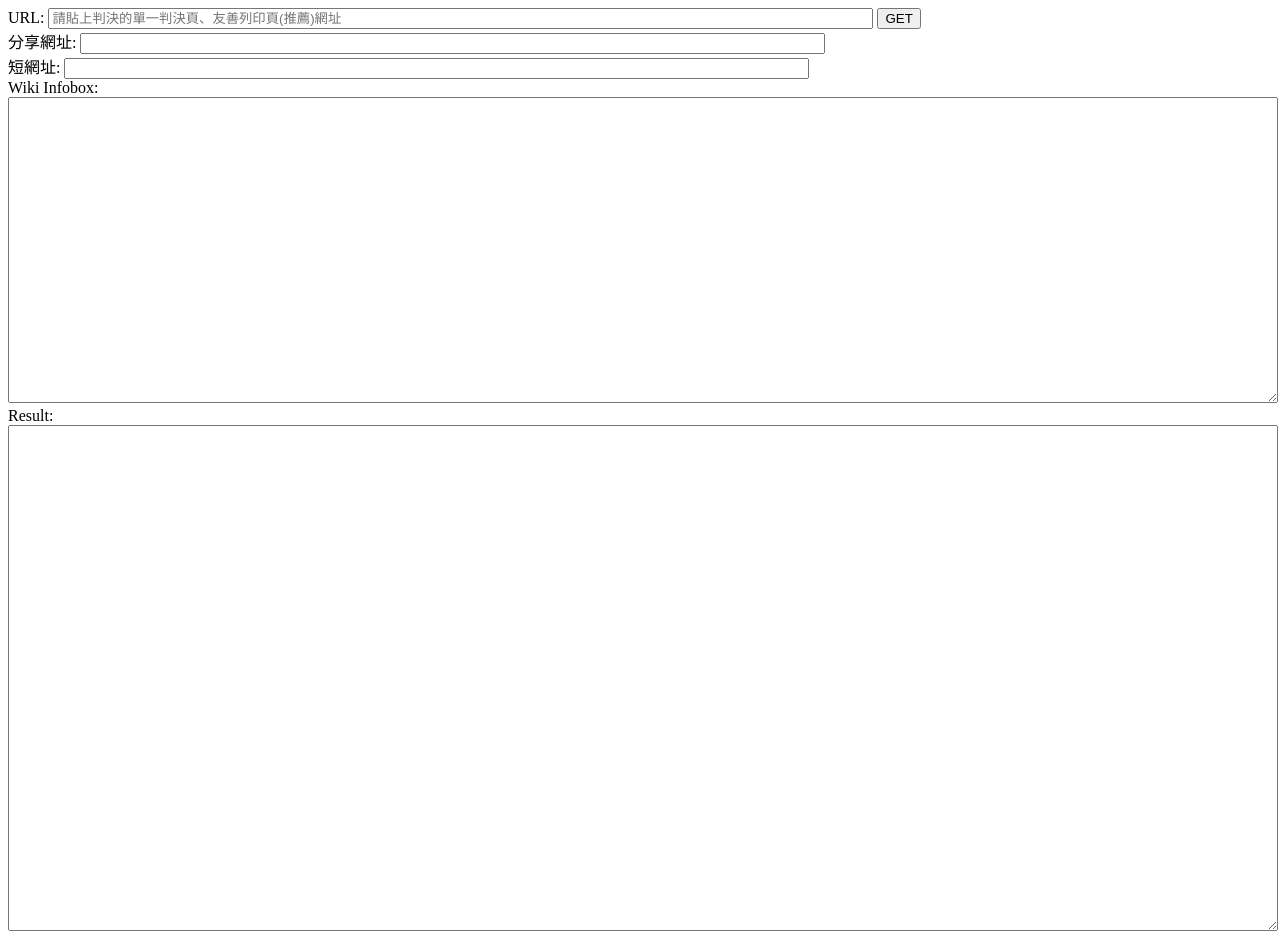
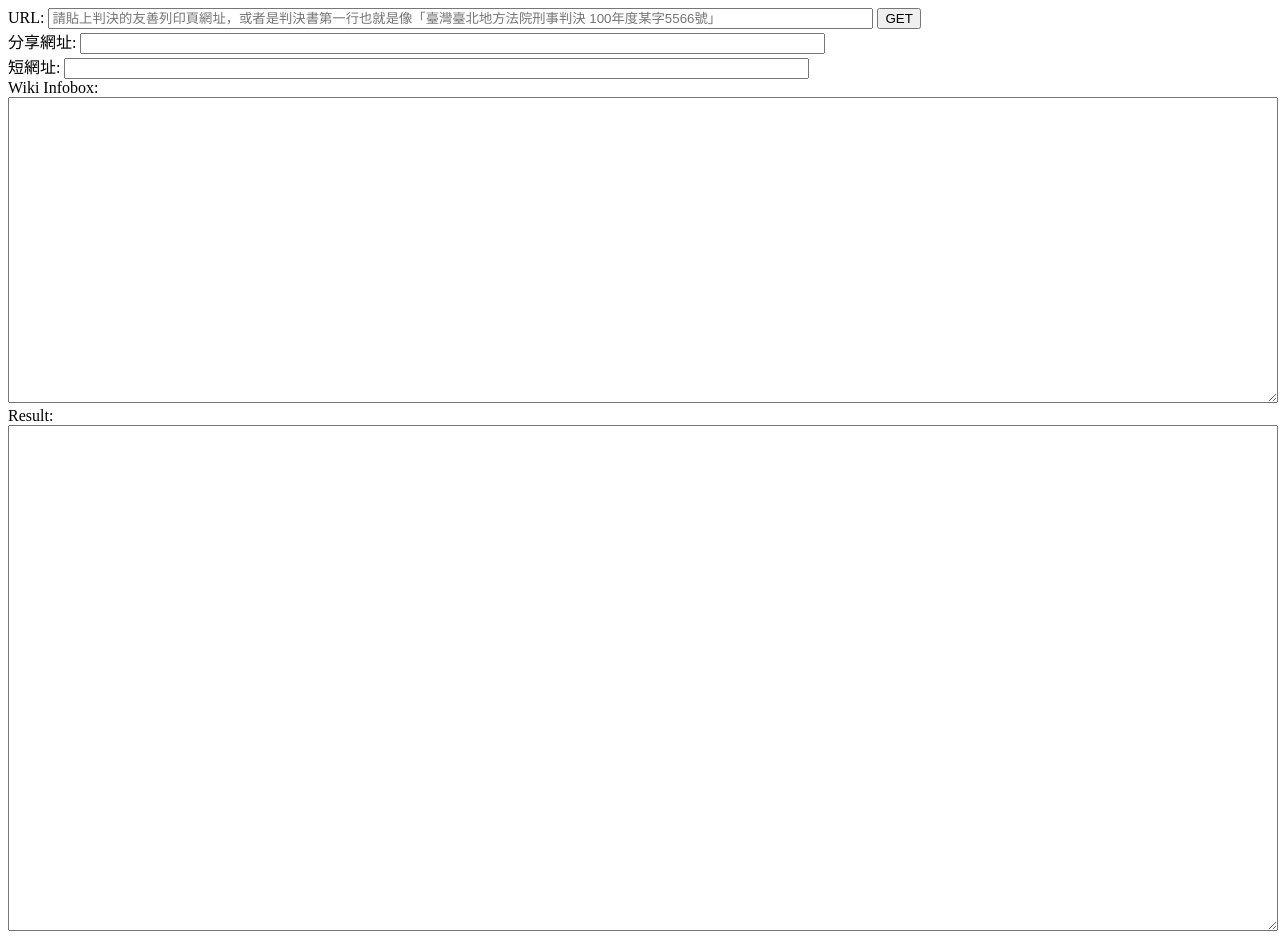
Before and after one commit to ronnywang/tw-court-parser, a plain HTML site: page index.html in a window 1280 px wide. Drawn offline with nearby package versions, Linux system fonts and the light colour scheme.

Commit message:
修改 placeholder

```diff
--- a/index.html
+++ b/index.html
@@ -7,7 +7,7 @@
 </head>
 <body>
 <form method="get" id="form">
-    URL: <input type="text" size="100" id="url" placeholder="請貼上判決的單一判決頁、友善列印頁(推薦)網址">
+    URL: <input type="text" size="100" id="url" placeholder="請貼上判決的友善列印頁網址，或者是判決書第一行也就是像「臺灣臺北地方法院刑事判決 100年度某字5566號」">
     <button type="submit">GET</button>
 </form>
 <div id="message"></div>
```
